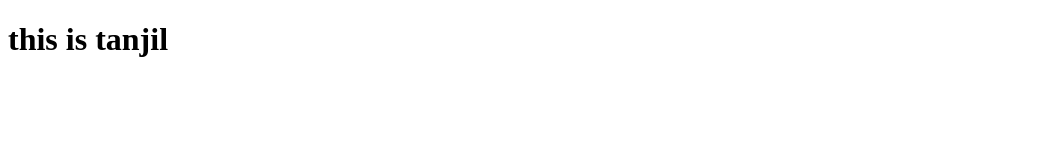
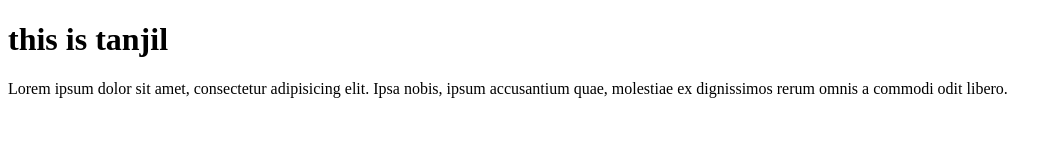
Before and after one commit to trmtanjil/secondproject, a plain HTML site: page index.html in a window 1280 px wide. Shown: the whole page, without its empty margins (0-1062 px from the left). Drawn offline with Linux system fonts and the light colour scheme.

Commit message:
first commit

```diff
--- a/index.html
+++ b/index.html
@@ -7,5 +7,6 @@
 </head>
 <body>
     <h1>this is tanjil</h1>
+    <p>Lorem ipsum dolor sit amet, consectetur adipisicing elit. Ipsa nobis, ipsum accusantium quae, molestiae ex dignissimos rerum omnis a commodi odit libero.</p>
 </body>
 </html>
```
